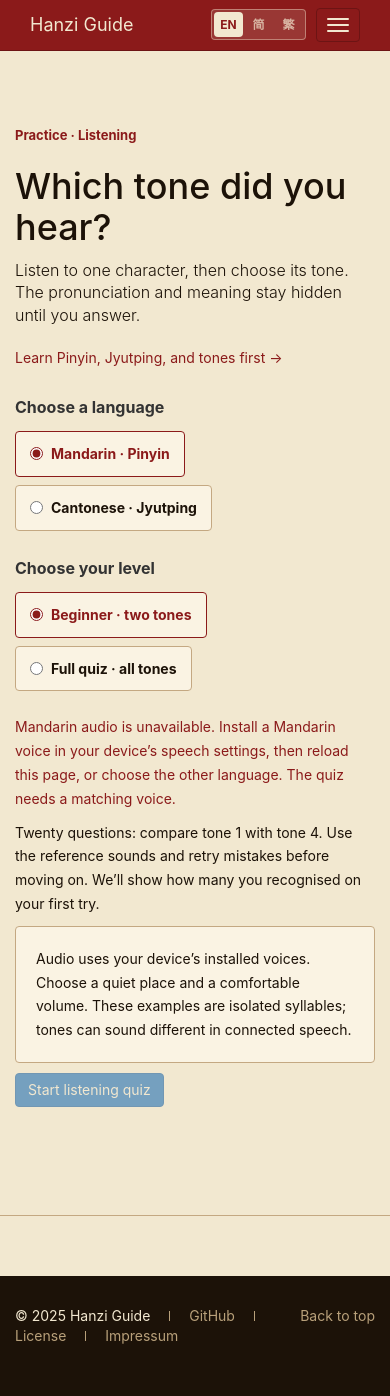
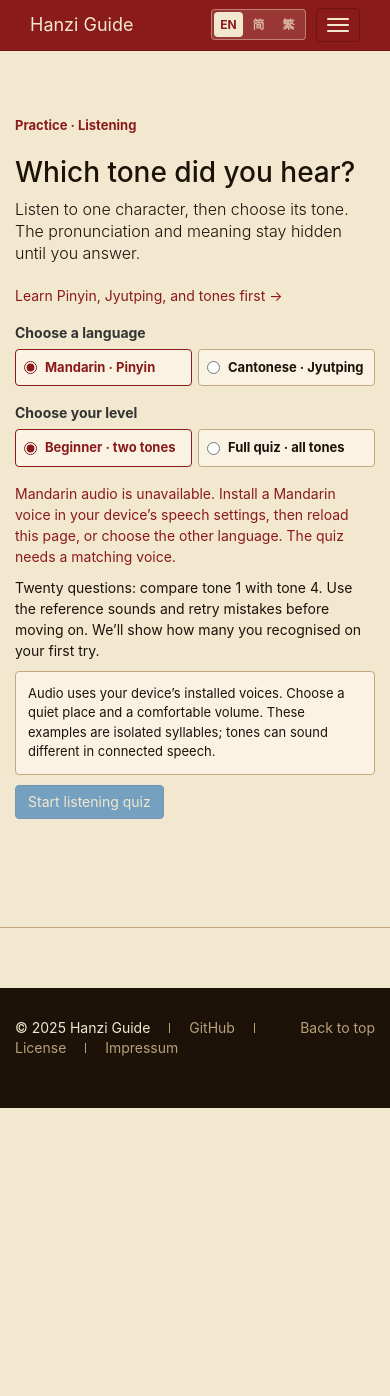
Before and after one commit to yorickreum/hanziguide, a Jekyll site: the page built from tone-quiz.html, in a window 390 px wide. Built offline with Jekyll 4.4.1, drawn with Linux system fonts in a browser that asks for light colours; comment, search, counter and statistics services are not loaded; after the commit the page ends 1108 px from its top, so only the background shows below that.

Commit message:
Compact the mobile tone quiz and prevent question scroll jumps

```diff
--- a/_includes/footer.html
+++ b/_includes/footer.html
@@ -38,7 +38,7 @@
     <script src="/assets/cdn/svg2pdf/svg2pdf.umd.min.js"></script>
   {% endif %}
   {% if page.module %}
-    <script type="module" src="{{ page.js }}{% if page.js contains 'assets/js/index.js' %}?v=component-details-1{% elsif page.js contains 'pronunciation-guide.js' %}?v=pronunciation-switch-1{% elsif page.js contains 'tone-quiz.js' %}?v=quiz-nonblocking-audio-1{% endif %}"></script>
+    <script type="module" src="{{ page.js }}{% if page.js contains 'assets/js/index.js' %}?v=component-details-1{% elsif page.js contains 'pronunciation-guide.js' %}?v=pronunciation-switch-1{% elsif page.js contains 'tone-quiz.js' %}?v=quiz-mobile-compact-1{% endif %}"></script>
   {% else %}
     <script type="application/javascript" src="{{ page.js }}"></script>
   {% endif %}
--- a/_includes/head.html
+++ b/_includes/head.html
@@ -58,7 +58,7 @@
     {% if page.leaflet %}
     <link rel="stylesheet" href="/assets/cdn/leaflet/leaflet.css">
     {% endif %}
-    <link rel="stylesheet" href="{{ "/css/main.css" | prepend: site.baseurl | replace: '//', '/' }}?v=quiz-nonblocking-audio-1">
+    <link rel="stylesheet" href="{{ "/css/main.css" | prepend: site.baseurl | replace: '//', '/' }}?v=quiz-mobile-compact-1">
     <link rel="canonical" href="{{ page.url | replace:'index.html','' | prepend: site.baseurl | prepend: site.url }}">
     <link rel="describedby" type="text/plain" href="{{ '/llms.txt' | relative_url }}">
     {% comment %}
--- a/_sass/_tone-quiz.scss
+++ b/_sass/_tone-quiz.scss
@@ -100,7 +100,7 @@
 @media (prefers-reduced-motion: reduce) {
   .tone-quiz-confetti { display: none; animation: none; }
 }
-.tone-quiz-answer-links { margin-bottom: 18px; }
+.tone-quiz-answer-links { margin-top: 12px; }
 .tone-quiz-round-header {
   display: flex;
   align-items: center;
@@ -145,8 +145,73 @@
 }
 
 @media (max-width: 600px) {
-  .tone-quiz-round { padding: 16px 12px; }
-  .tone-quiz-option { font-size: 14px; }
+  .tone-quiz {
+    padding-top: 16px;
+    line-height: 1.5;
+    > header h1 { font-size: 28px; }
+    > header .lead { font-size: 16px; }
+    .pronunciation-view-switch {
+      margin: 16px 0;
+      gap: 6px;
+      legend { font-size: 14px; margin-bottom: 6px; }
+      label { flex: 1; min-width: 0; padding: 8px; font-size: 13px; }
+    }
+    [data-quiz-intro] p { font-size: 14px; }
+    [data-quiz-intro] .pronunciation-guide-note { padding: 12px; font-size: 13px; }
+  }
+  .tone-quiz.is-playing {
+    > header h1 { font-size: 22px; margin: 0 0 10px; }
+    .tone-quiz-round { margin-top: 8px; }
+  }
+  .tone-quiz-round {
+    padding: 12px;
+    // The page heading already gives this instruction; keep it available to
+    // assistive technology without another large heading on small screens.
+    > h2 {
+      position: absolute;
+      width: 1px;
+      height: 1px;
+      padding: 0;
+      margin: -1px;
+      overflow: hidden;
+      clip: rect(0, 0, 0, 0);
+      white-space: nowrap;
+      border: 0;
+    }
+    [data-quiz-listening] { font-size: 13px; line-height: 1.4; margin: 8px 0; }
+    [data-quiz-keyboard] { display: none; }
+    [data-quiz-next] { min-height: 44px; max-width: 100%; white-space: normal; }
+  }
+  .tone-quiz .tone-quiz-round { scroll-margin-top: 12px; }
+  .tone-quiz-round-header {
+    gap: 8px;
+    margin-bottom: 8px;
+    .tone-quiz-progress { font-size: 12px; line-height: 1.4; }
+  }
+  .tone-quiz-options { gap: 8px; margin: 12px 0; }
+  .tone-quiz-options[data-quiz-options="cantonese"]:has([data-tone="2"]:not([hidden])) {
+    grid-template-columns: repeat(3, minmax(0, 1fr));
+  }
+  .tone-quiz-option {
+    min-height: 92px;
+    padding: 8px 6px;
+    gap: 2px;
+    font-size: 12px;
+    line-height: 1.3;
+    strong { font-size: 15px; }
+    .pronunciation-tone-curve { width: 56px; height: 36px; }
+  }
+  .tone-quiz-feedback {
+    padding: 10px;
+    gap: 8px;
+    margin: 12px 0;
+    font-size: 14px;
+    line-height: 1.4;
+    h3 { font-size: 20px; margin-bottom: 4px; }
+  }
+  .tone-quiz-feedback-icon { font-size: 24px; }
+  .tone-quiz-answer-links { margin-top: 8px; font-size: 13px; }
+  .tone-quiz-references { padding: 10px; margin: 12px 0; }
 }
 
 .tone-quiz-speaker { vertical-align: middle; margin-right: 4px; }
--- a/assets/js/tone-quiz.js
+++ b/assets/js/tone-quiz.js
@@ -74,7 +74,7 @@ function showFeedback(correct, title, description, question = null) {
     detail.appendChild(document.createTextNode(' — ' + question.meaning + '.'));
   }
   feedback.hidden = false;
-  feedback.focus();
+  feedback.focus({ preventScroll: window.matchMedia('(max-width: 600px)').matches });
 }
 
 function stopAudio() {
@@ -182,7 +182,7 @@ function renderQuestion() {
     button.hidden = !activeTones().includes(Number(button.dataset.tone));
     button.classList.remove('is-correct', 'is-wrong');
   });
-  document.getElementById('tone-question').focus();
+  document.getElementById('tone-question').focus({ preventScroll: window.matchMedia('(max-width: 600px)').matches });
   playQuestion();
 }
 
@@ -202,6 +202,7 @@ function startRound() {
   ui('language').disabled = true;
   ui('mode').disabled = true;
   renderQuestion();
+  ui('round').scrollIntoView({ block: 'start' });
 }
 
 function answer(tone) {
--- a/tone-quiz.html
+++ b/tone-quiz.html
@@ -76,10 +76,10 @@ ad_placement: quiz-inline
           <p data-quiz-feedback-detail></p>
         </div>
       </div>
+      <button type="button" class="btn btn-primary" data-quiz-next hidden>Next question</button>
       <div class="tone-quiz-answer-links" data-quiz-answer-links hidden>
-        <a data-quiz-practice>Watch strokes or practise writing this character →</a>
+        <a data-quiz-practice>Practise writing this character →</a>
       </div>
-      <button type="button" class="btn btn-primary" data-quiz-next hidden>Next question</button>
     </section>
 
       {% for language in site.data.tone_quiz %}
```
Also changed, not shown: scripts/tone-quiz.test.js (+29 -4 lines).
